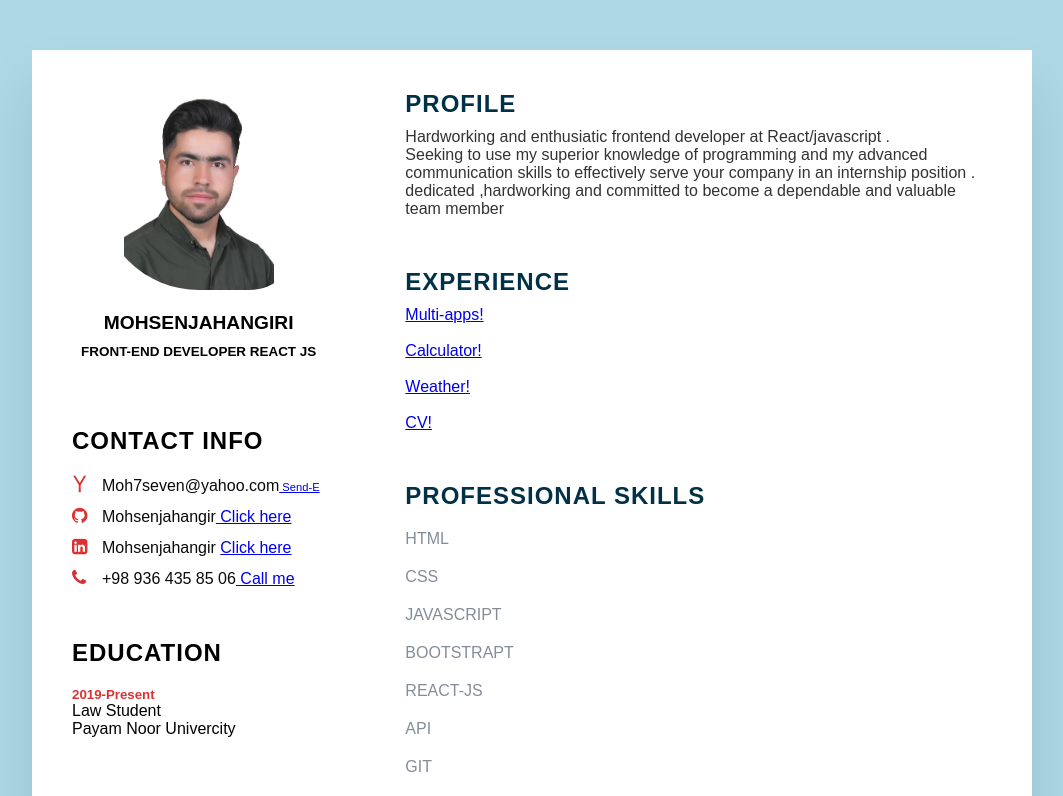
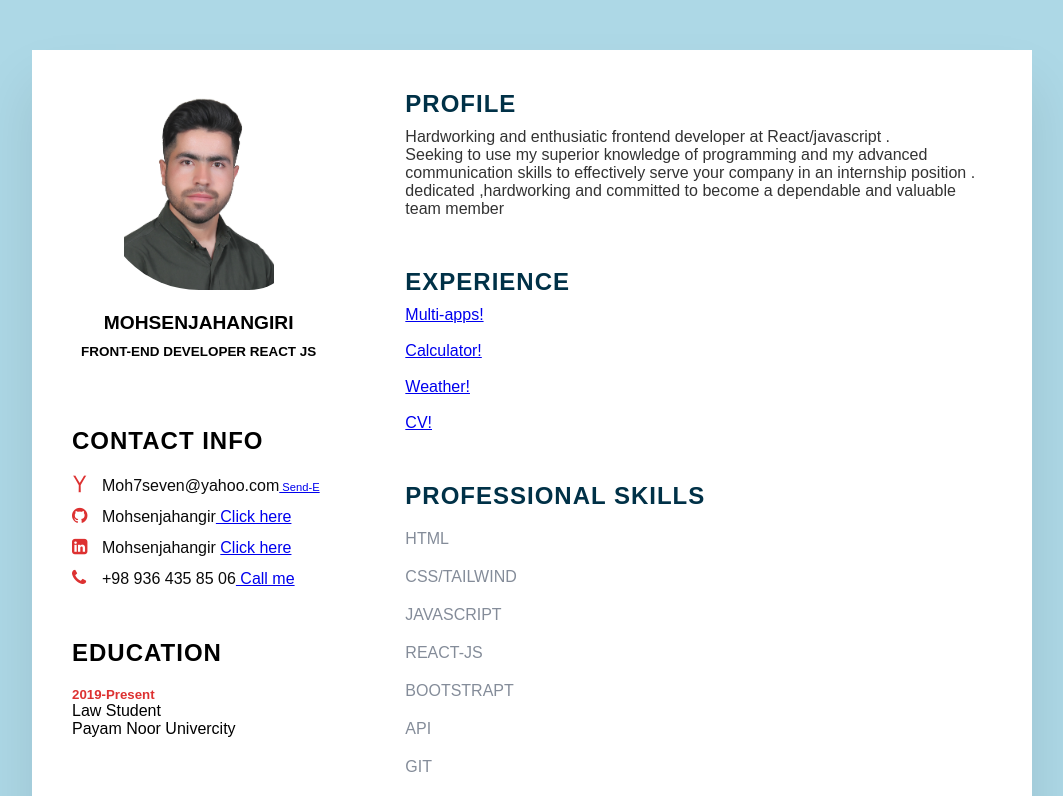
Before and after one commit to mohsenjahangir/resume, a React (Create React App) app: page / in a window 1280 px wide. Shown: the top 796 px of the page, without its empty margins (108-1171 px from the left). Built offline with nearby package versions, Linux system fonts and the light colour scheme.

Commit message:
addtailwind

```diff
--- a/src/App.css
+++ b/src/App.css
@@ -224,6 +224,7 @@ p{
   margin-right: 10px;
 }
 
+
 @media(max-width:1000px){
   .container{
       margin: 10px;
--- a/src/App.js
+++ b/src/App.js
@@ -122,7 +122,7 @@ const App = () => {
               </div>
             </div>
             <div className="box">
-              <h4>css</h4>
+              <h4>css/Tailwind</h4>
               <div className="percent2">
                 <div style={{width: "100%"}}></div>
               </div>
@@ -134,13 +134,13 @@ const App = () => {
               </div>
             </div>
             <div className="box">
-              <h4>bootstrapt</h4>
+              <h4>React-JS</h4>
               <div className="percent2">
                 <div style={{width: "100%"}}></div>
               </div>
             </div>
             <div className="box">
-              <h4>react-js</h4>
+              <h4>bootstrapt</h4>
               <div className="percent2">
                 <div style={{width: "100%"}}></div>
               </div>
```
